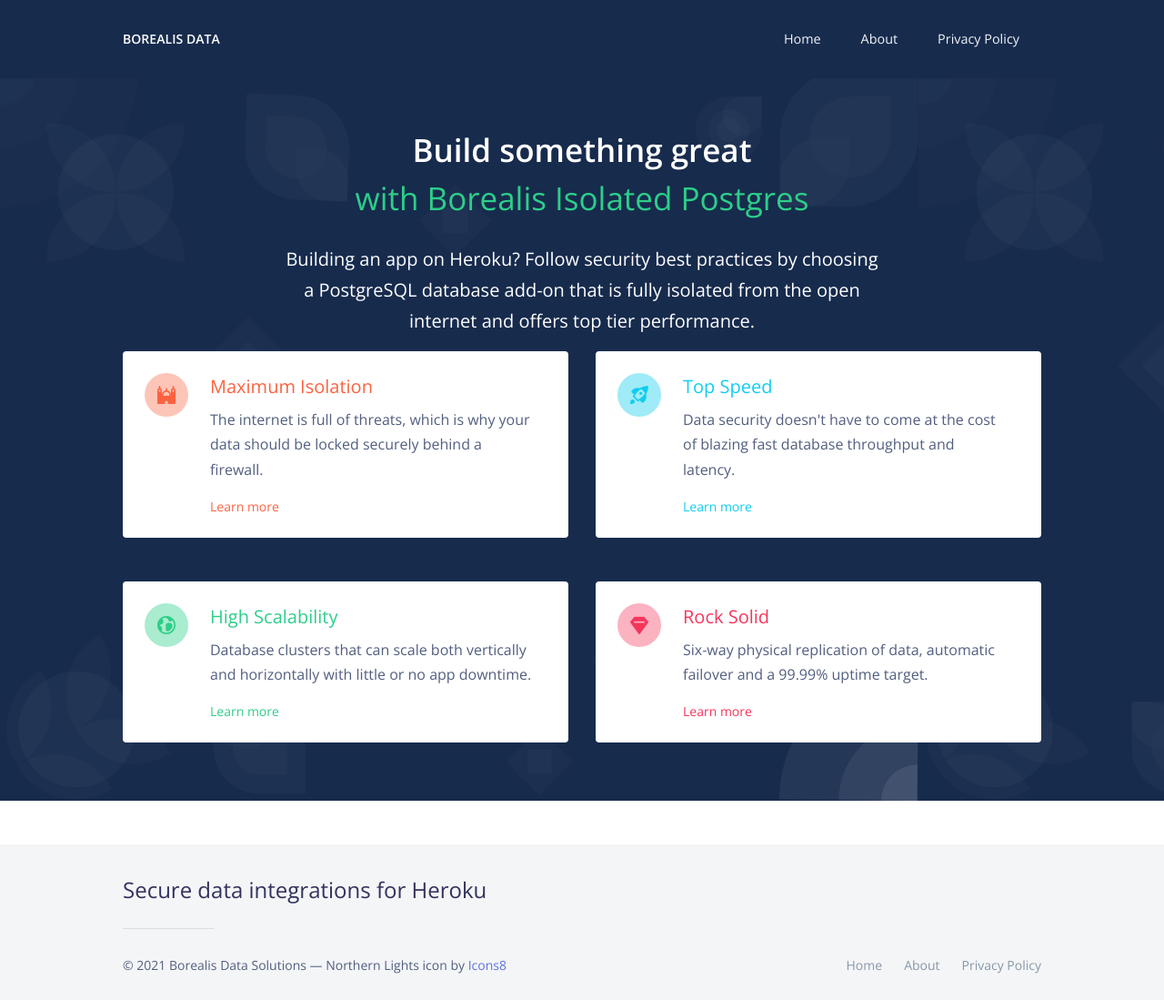
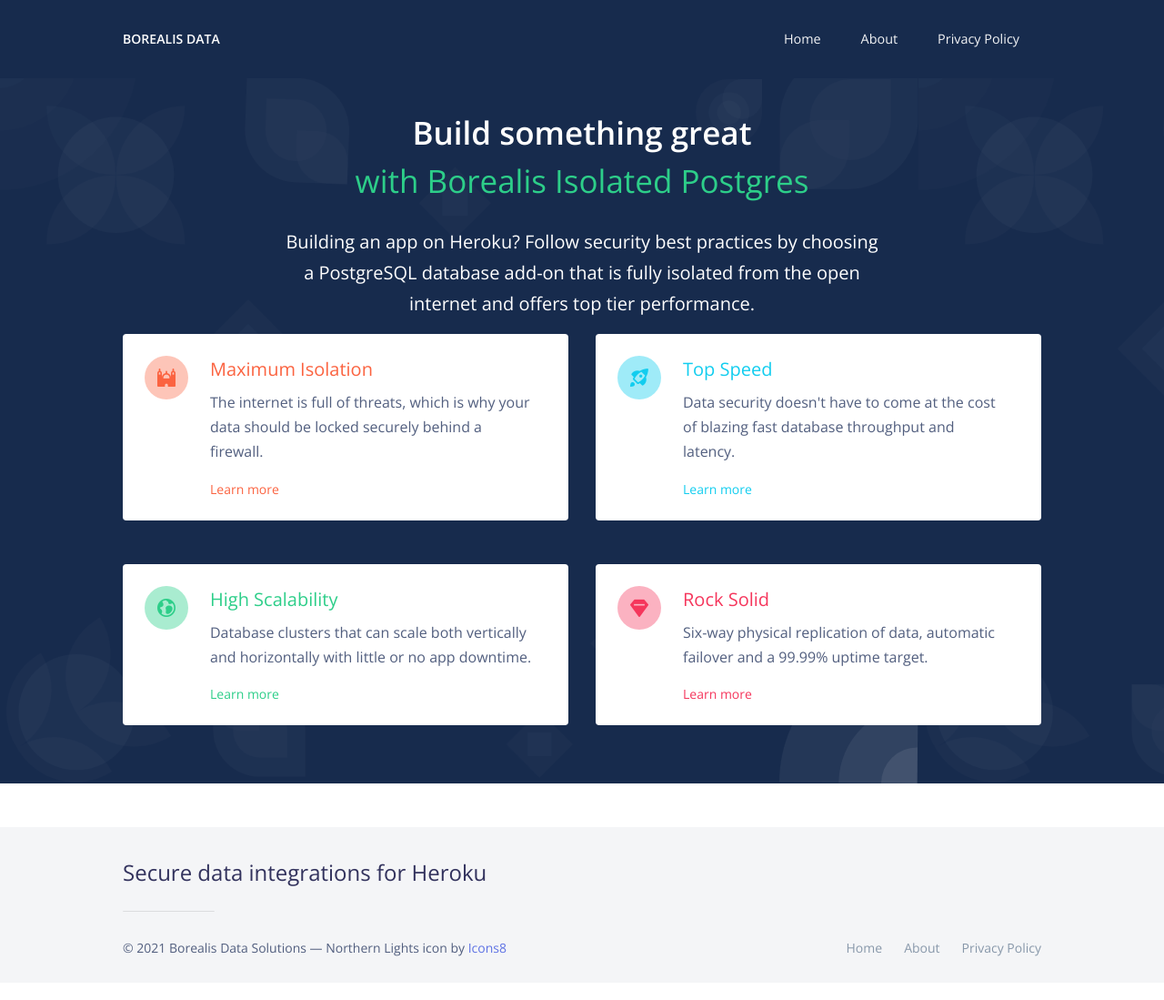
Before and after one commit to OldSneerJaw/borealis-data-www, a Jekyll site: the page built from index.md, in a window 1280 px wide. Shown: the whole page at 91% size. Built offline with Jekyll 4.4.1, drawn with Linux system fonts in a browser that asks for light colours; nearby versions of some CDN libraries.

Commit message:
Fix layout issues on landing page
Adjusts the layout of the landing page to get rid of the horizontal scrollbar and the gap between the header and content when at mobile screen sizes.

```diff
--- a/_includes/components/features/actual.html
+++ b/_includes/components/features/feature-summary.html
@@ -1,4 +1,4 @@
-<div class="section features-3 my-5 fullWidth" style="background-image: url(' {{ '/assets/img/ill/p31.svg' | relative_url }}')">
+<div class="section features-3 my-5" style="background-image: url('{{ '/assets/img/ill/p31.svg' | relative_url }}')">
   <div class="container">
     <div class="row text-center justify-content-center">
       <div class="col-lg-8">
--- a/_layouts/default.html
+++ b/_layouts/default.html
@@ -79,7 +79,8 @@
     {% endif %}
     {% endif %}
 
-    <div id="main" class="container">
+    <!-- Apply the container class on the content for every page except the index -->
+    {% if page.url == "/" %}<div id="main">{% else %}<div id="main" class="container">{% endif %}
       {{content}}
     </div>
   </div>
--- a/index.md
+++ b/index.md
@@ -4,5 +4,5 @@
 description: Borealis Data Solutions provides secure data integrations for your Heroku apps
 ---
 
-<br />
-{% include components/features/actual.html %}
+<div class="pb-2"><!-- Empty header section --></div>
+{% include components/features/feature-summary.html %}
```
